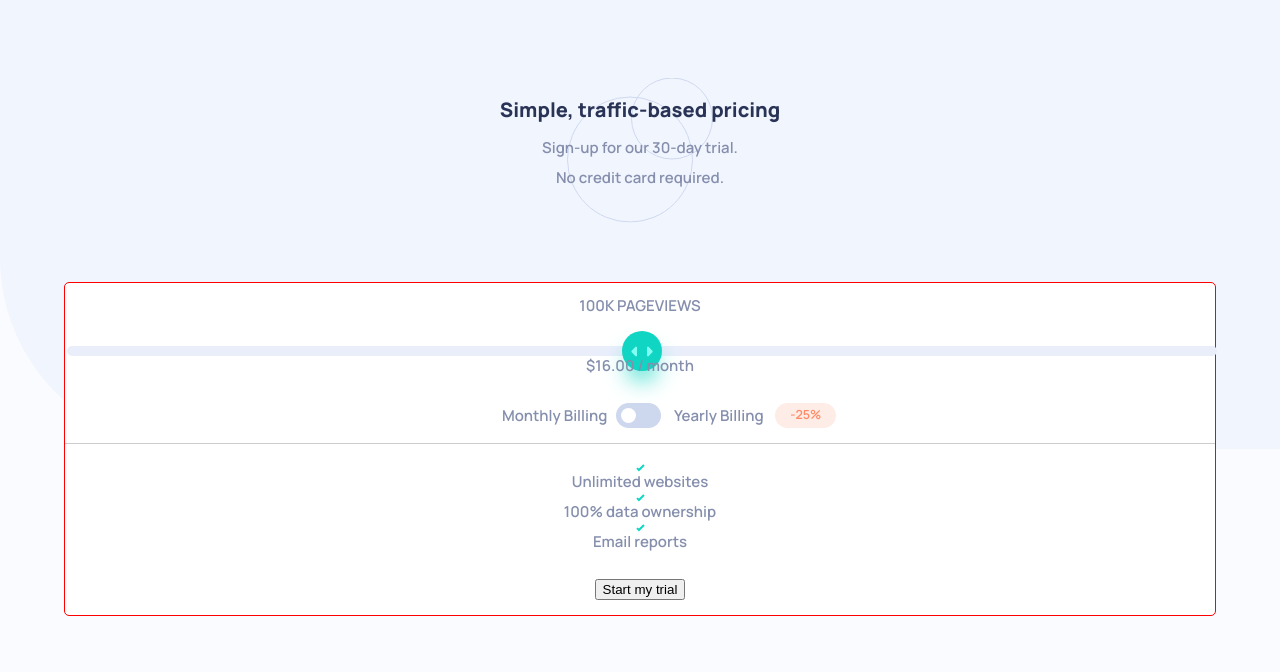
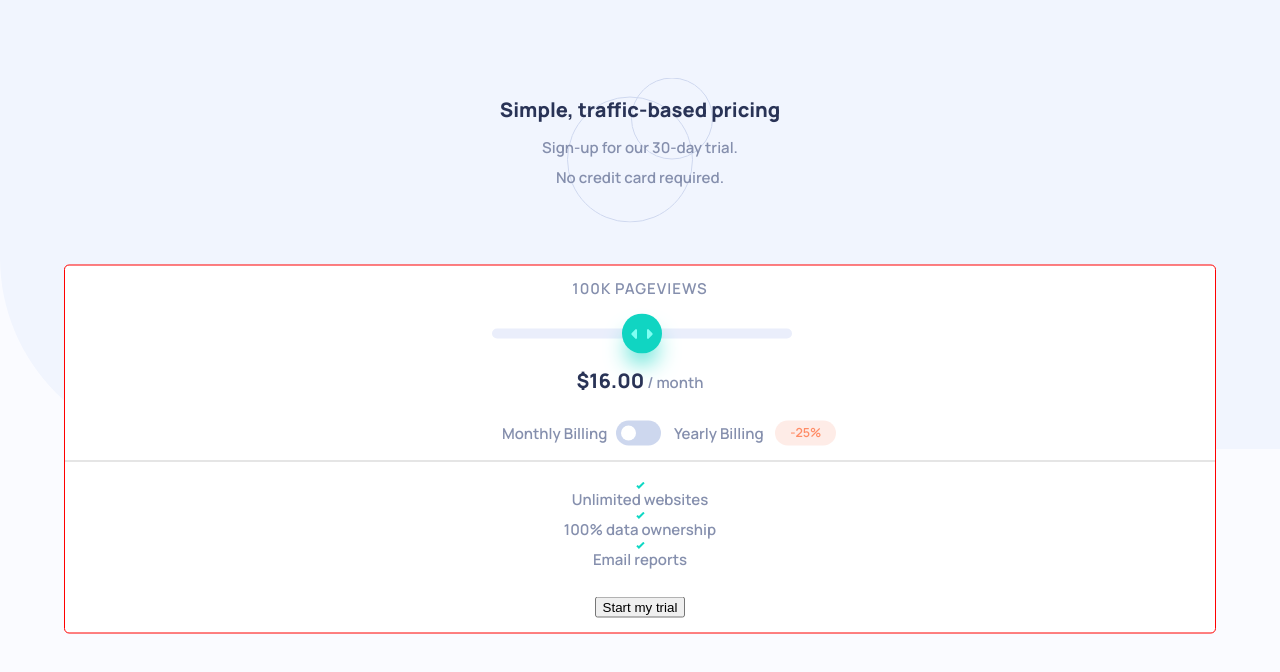
Before and after one commit to nicyuvi/interactive-pricing-component-solution, a React (Create React App) app: page / in a window 1280 px wide. Shown: the top 672 px of the page. Built offline with nearby package versions, Linux system fonts and the light colour scheme.

Commit message:
Update class names and add letter spacing

```diff
--- a/src/index.css
+++ b/src/index.css
@@ -203,7 +203,7 @@ main {
   font-size: 1.5rem;
 }
 
-.pricing-container__price {
+.slider-container__price {
   color: var(--darkBlue);
   font-size: 2rem;
   font-weight: 800;
@@ -273,9 +273,8 @@ hr {
 }
 
 /* TODO: fill left side slider with cyan color */
-/* TODO: add letter spacing for pageviews text */
 /* ?Slider */
-.slide-container {
+.slider-container__slider {
   width: 300px;
   /* margin-bottom same as pricing-container__group */
   margin: 0 auto 2em;
@@ -300,6 +299,10 @@ hr {
   background: url(./images/icon-slider.svg) no-repeat center, var(--strongCyan);
   cursor: pointer;
   box-shadow: 0px 15px 25px -7px var(--strongCyan);
+}
+
+.slider-container__text {
+  letter-spacing: 0.1rem;
 }
 /* ?Slider */
 
```
